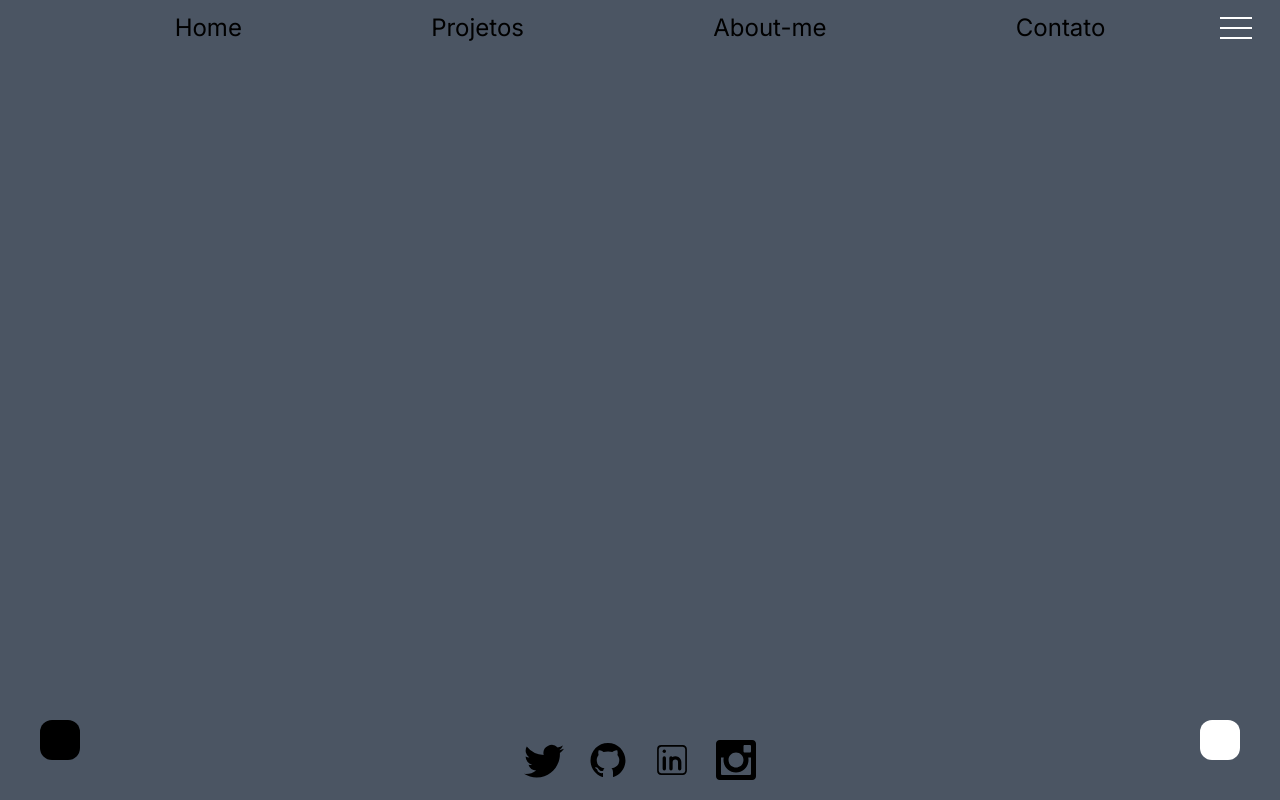
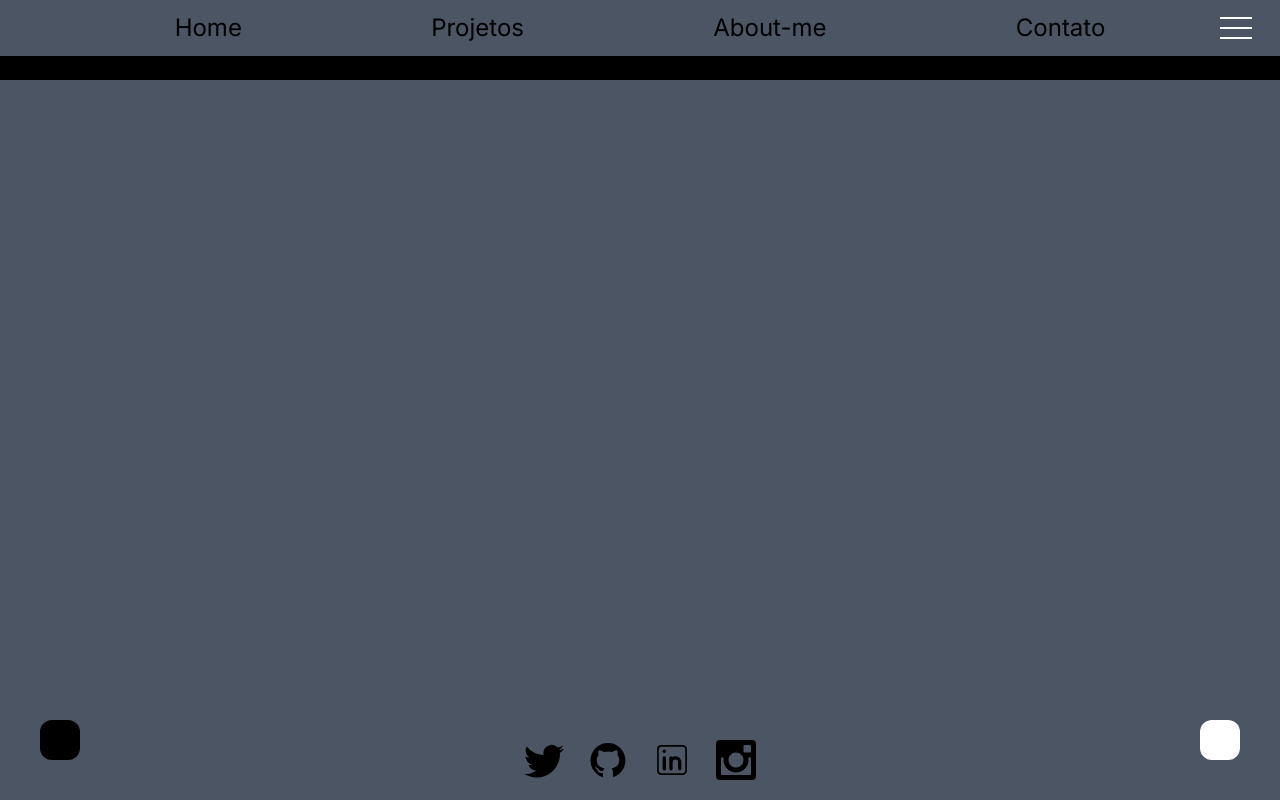
Before and after one commit to VitalsonLorran/about-me, a Next.js app: page / in a window 1280 px wide. Built offline with nearby package versions, Linux system fonts and the light colour scheme.

Commit message:
Mudança pequena

```diff
--- a/src/app/page.tsx
+++ b/src/app/page.tsx
@@ -16,7 +16,7 @@ export default function Home() {
       <div className="h-14"></div>
       <div className="max-w-screen-xl m-auto bg-black">
 
-
+        Mudando aqui alguma coisa
       </div>
       <BoxRotate color={"bg-black"}
       className ="absolute bottom-0 mb-10 ml-10"
```
